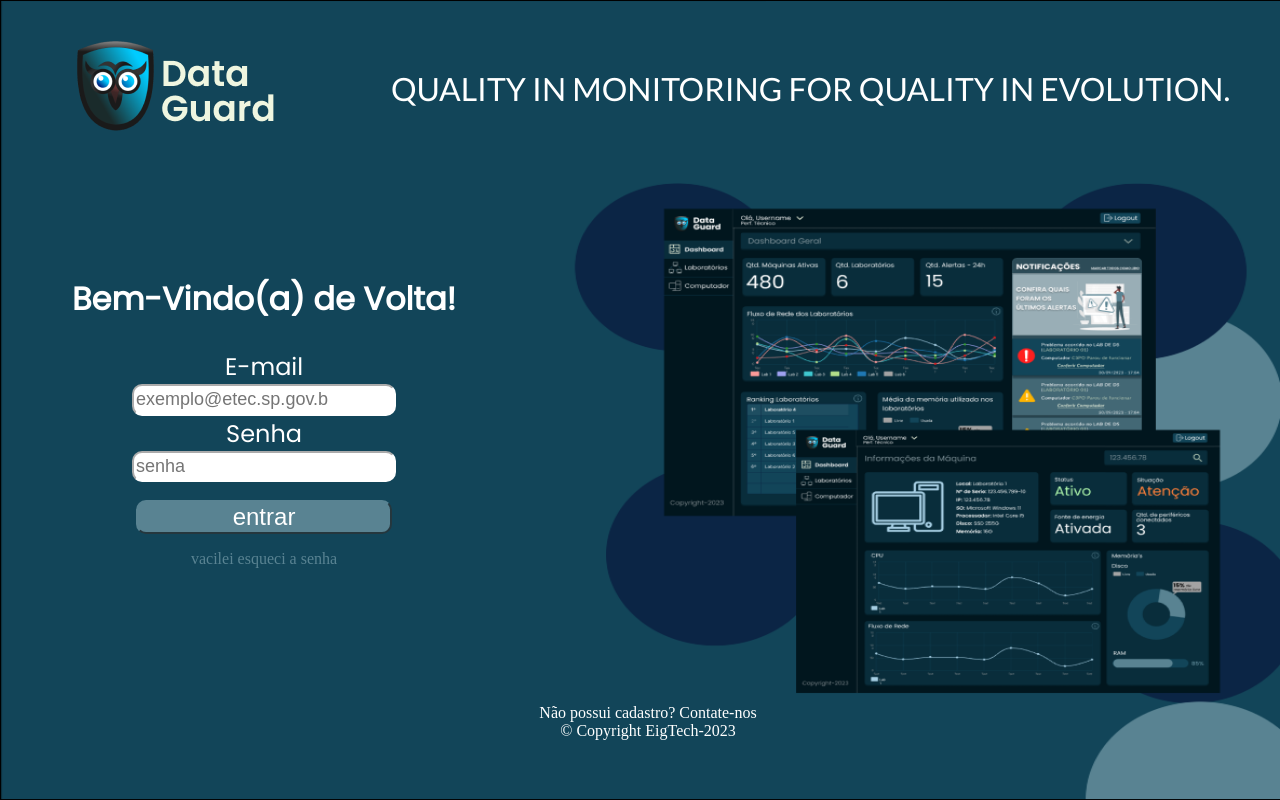
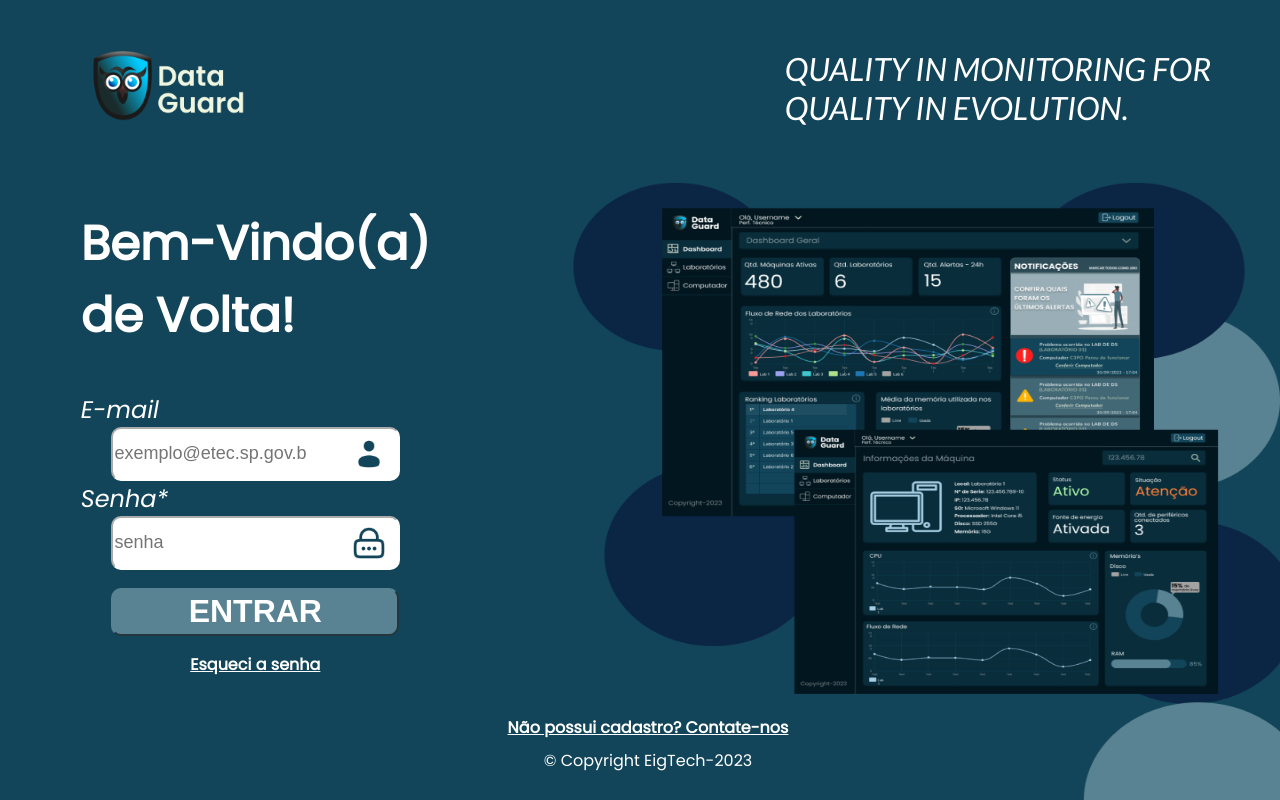
Before and after one commit to EigTech-Solutions/DataGuard, a website: page sistema/public/telaLogin.html in a window 1280 px wide. Drawn offline with Linux system fonts and the light colour scheme.

Commit message:
arrumando css tela de login

```diff
--- a/sistema/public/assets/css/basePages.css
+++ b/sistema/public/assets/css/basePages.css
@@ -154,9 +154,9 @@
 }
 
 .conteudo-page{
-    background-color: blueviolet;
+    background-color:  #A6CEE3;
     width: 97%;
-    /* height: 86%; */
+     height: 90%;
     margin: 20px 0 50px 15px;
     display: flex;
     flex-direction: column;
--- a/sistema/public/assets/css/telaLogin.css
+++ b/sistema/public/assets/css/telaLogin.css
@@ -4,23 +4,29 @@
     width: 100%;
    background-color: #124559;
    overflow: hidden;
-   background-image: url(../images/imgfundo_login.png);
+   background-image: url(../images/Tela\ de\ Login_att.png);
    background-size: 100vw 100vh;
    background-repeat: no-repeat;
 }
 header{
+    width: 88%;
 
     height: 20vh;
     display: flex;
-    justify-content: space-around;
+    justify-content: space-between;
     align-items: center;
+    margin: auto ;
+
 }
 .slogan{
     color: white;
     font-family: 'Lato', sans-serif;
     font-size: xx-large;
+    font-style: italic;
 }
-
+.logo img{
+    width: 20vh;
+}
 
 
 .container{
@@ -30,36 +36,59 @@
     justify-content: space-around;
 }
 .campoInput{
+    height: fit-content;
     display: flex;
     flex-direction: column;
     align-items: center;
-    margin-top: 10vh;
+
+
+
 }
 .input{
-    width: 20vw;
-    height: 7vh;
+    width: 22vw;
+    height: 6vh;
     border-radius: 10px;
     border-color: white;
-    color: white;
+    color: black;
     font-size: large;
 }
+#ipt_email{background-image:url(../images/inputEmail.png);
+    background-repeat: no-repeat;
+    background-position: 95%;
+    background-size: 32px 32px;
+
+}
+#ipt_senha{background-image:url(../images/inputSenha.png);
+    background-repeat: no-repeat;
+    background-position: 95%;
+    background-size: 32px 32px;
+
+}
+
 label{
+    width: 100%;
     color: white;
     font-size: x-large;
     font-family: 'Poppins', sans-serif;
+    text-align: left;
+    font-style: italic;
 
 }
 h1{
+    width: 100%;
+    color: white;
+    font-size: 3rem;
+    font-family: 'Poppins', sans-serif;
+    text-align: left;
+}
+button{
+    width: 22.5vw;
+    height: 6vh;
+    background-color: #598392;
     color: white;
     font-size: xx-large;
-    font-family: 'Poppins', sans-serif;
-}
-button{
-    width: 20vw;
-    height: 7vh;
-    background-color: #598392;
-    color: white;
-    font-size: x-large;
+    font-weight: bold;
+    text-transform: uppercase;
     border-radius: 10px;
     border-color: #598392;
 }
@@ -83,10 +112,22 @@
 
 
 footer{
+    height: 10vh;
     margin-top: 17vh;
     display: flex;
     flex-direction: column;
     justify-content: center;
     align-items: center;
     color: white;
+
 }
+
+a{
+    font-family: 'Poppins', sans-serif;
+    font-weight: 600;
+    color: #FFFFFF;
+}
+.direitos{
+    font-family: 'Poppins', sans-serif;
+    margin-top: 1vh;
+}
--- a/sistema/public/telaLogin.html
+++ b/sistema/public/telaLogin.html
@@ -14,10 +14,11 @@
 
     <header>
         <div class="logo">
-            <img src="assets/images/Logo.png" alt="">
+            <img  src="assets/images/Logo.png" alt="">
         </div>
         <div class="slogan">
-            QUALITY IN MONITORING FOR QUALITY IN EVOLUTION.
+            QUALITY IN MONITORING FOR <br>
+             QUALITY IN EVOLUTION.
         </div>
     </header>
 
@@ -26,18 +27,19 @@
     <section class="container">
 
         <div class="campoInput">
-            <h1>Bem-Vindo(a) de Volta!</h1>
+            <h1>Bem-Vindo(a) <br>
+                 de Volta!</h1>
 
             <label for="">E-mail</label>
-            <input class="input" placeholder="exemplo@etec.sp.gov.b" id="ipt_email" type="text">
+            <input class="input" maxlength="100" placeholder="exemplo@etec.sp.gov.b" id="ipt_email" type="text">
 
-            <label for="">Senha</label>
-            <input class="input" placeholder="senha" id="ipt_senha" type="password"> <br>
+            <label for="">Senha*</label>
+            <input class="input" placeholder="senha" maxlength="30" id="ipt_senha" type="password"> <br>
 
             <button onclick="entrar()">entrar</button>
 
             <div class="linkEsqueciSenha">
-                vacilei esqueci a senha
+              <a href="">Esqueci a senha</a>
             </div>
 
         </div>
@@ -53,10 +55,11 @@
     <footer>
 
         <div>
-            Não possui cadastro? Contate-nos
+         <a href="">Não possui cadastro? Contate-nos</a>
+
         </div>
 
-        <div>
+        <div class="direitos">
             © Copyright EigTech-2023
         </div>
 
```
Also changed, not shown: sistema/public/area-restrita/telaCadastroMetrica.html (+1 -0 lines), sistema/public/assets/css/telaCadastroMetrica.css (+6 -3 lines), sistema/public/assets/images/Tela de Login_att.png (added), sistema/public/assets/images/imgfundo_login.png (deleted), sistema/public/assets/images/inputEmail.png (added), sistema/public/assets/images/inputSenha.png (added).
